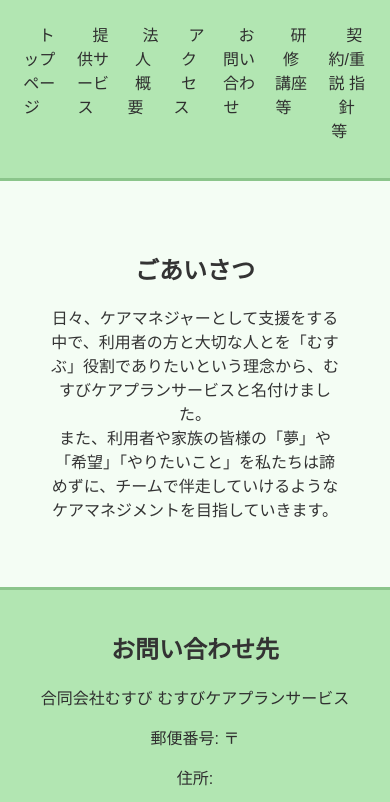
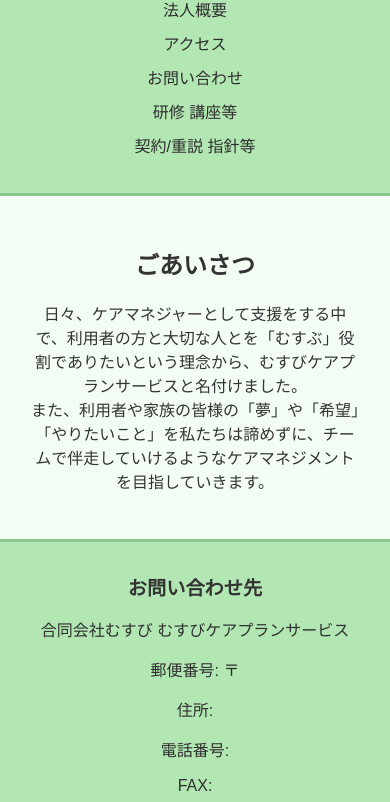
Before and after one commit to b047ff/WebPage, a plain HTML site: page index.html in a window 390 px wide. Shown: the part 226-1028 px from the top of the page. Drawn offline with Linux system fonts and the light colour scheme.

Commit message:
Changed CSS for responsive support

```diff
--- a/style.css
+++ b/style.css
@@ -68,3 +68,32 @@
     font-size: 1.5em;
     color: #333;
 }
+
+/* レスポンシブ対応 */
+@media screen and (max-width: 768px) {
+    h1 {
+        font-size: 2em; /* 小さい画面でのタイトルサイズ調整 */
+    }
+
+    .navbar {
+        flex-direction: column; /* ナビゲーションを縦並びに */
+        gap: 10px; /* 縦並びの間隔 */
+    }
+
+    .navbar a {
+        padding: 8px 12px; /* パディングを調整 */
+        font-size: 1em; /* フォントサイズ調整 */
+    }
+
+    .intro {
+        padding: 30px; /* 小さい画面でのパディング調整 */
+    }
+
+    footer {
+        padding: 15px; /* フッターのパディング調整 */
+    }
+
+    .contact-info h2 {
+        font-size: 1.2em; /* お問い合わせ先のタイトルサイズ調整 */
+    }
+}
```
